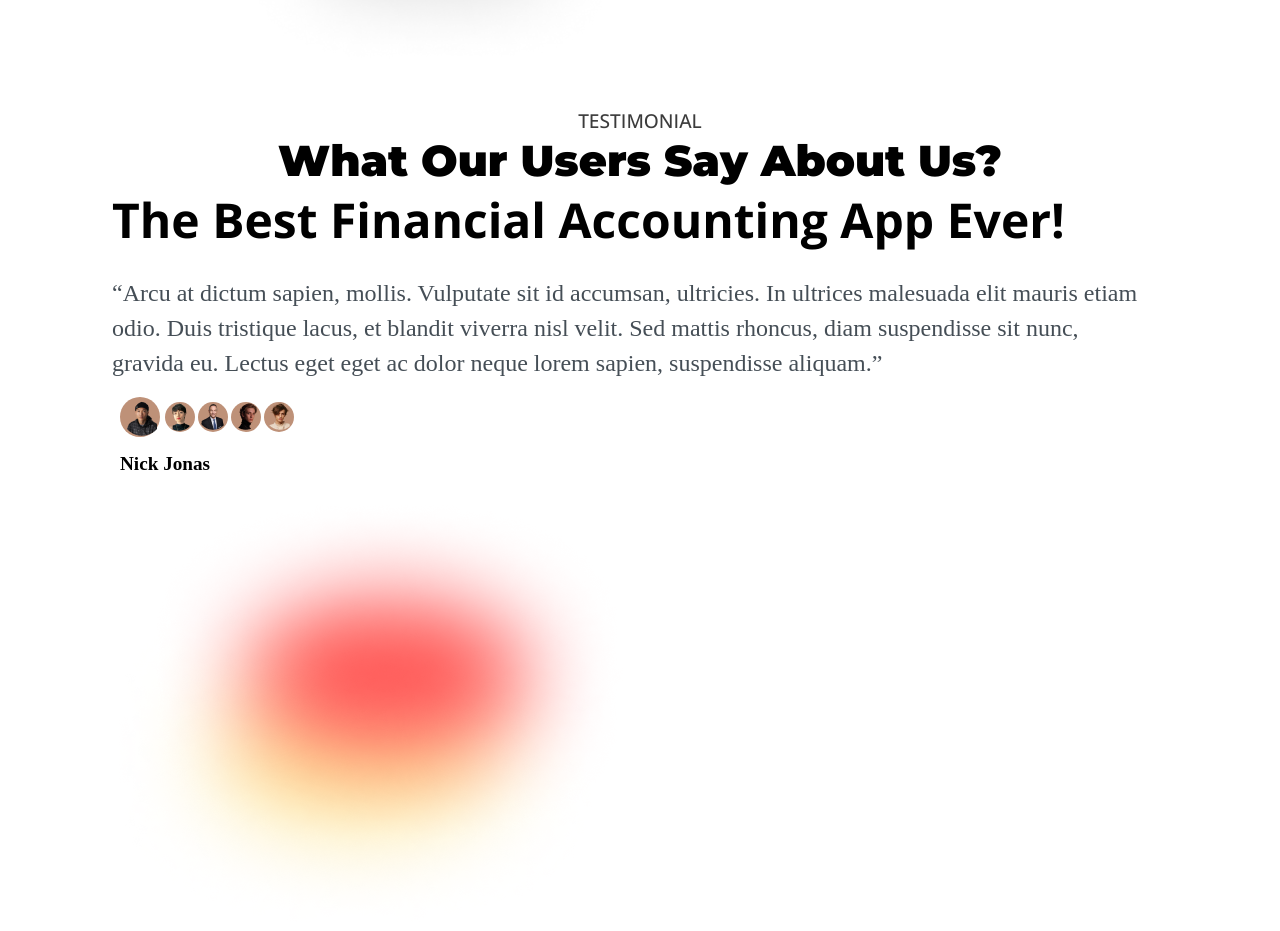
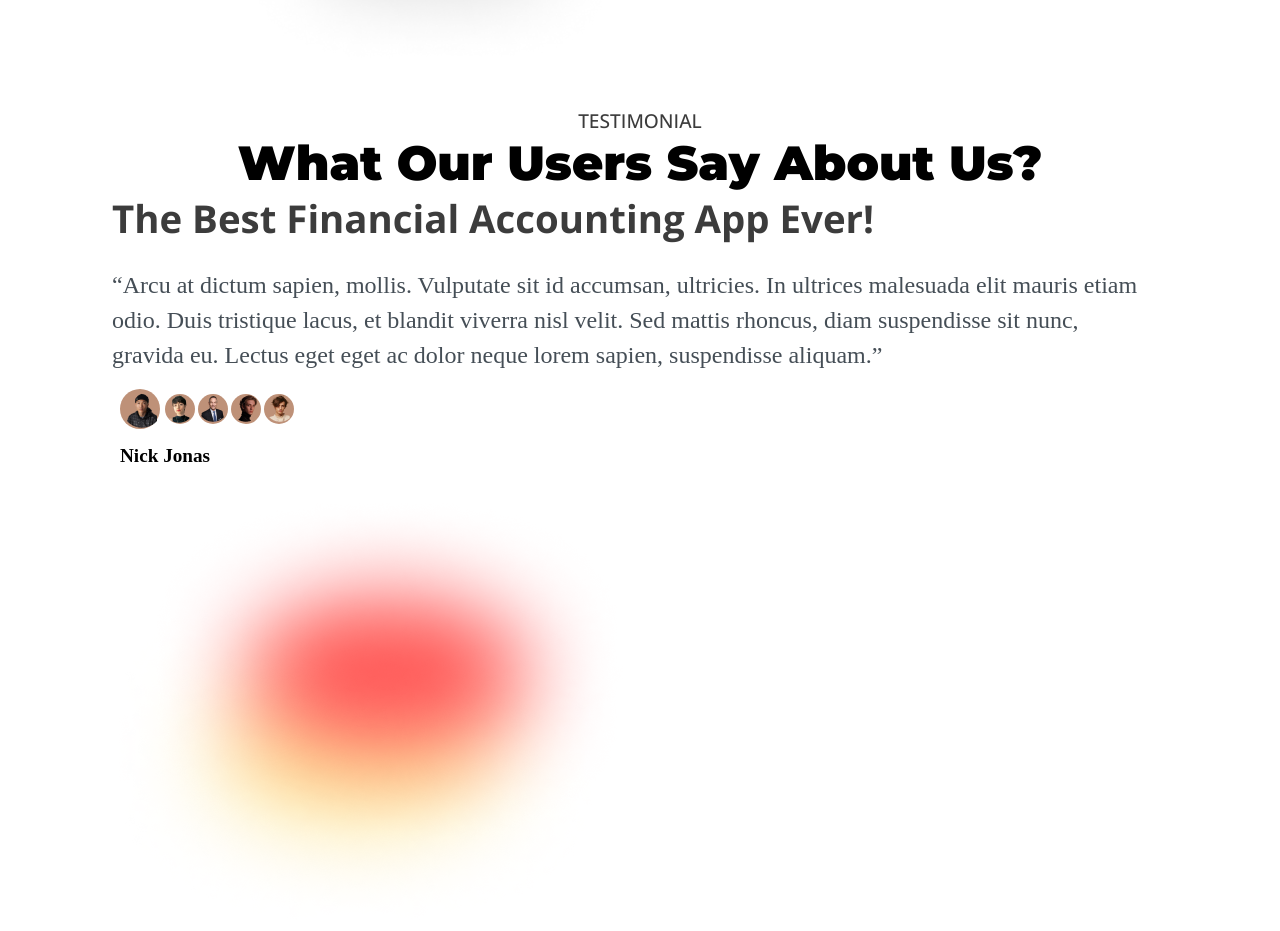
Before and after one commit to GulnaazParveen/finanace-bank-landing, a plain HTML site: page index.html in a window 1280 px wide. Shown: the part 3020-3951 px from the top of the page. Drawn offline with nearby package versions, Linux system fonts and the light colour scheme.

Commit message:
chore change in text

```diff
--- a/style.css
+++ b/style.css
@@ -522,18 +522,19 @@ h4 {
 
 .testimoial-heading {
   font-family: "Montserrat", sans-serif;
-  font-size: 2.7rem;
+  font-size: 3rem;
   text-transform: capitalize;
   font-weight: 900;
 
 }
 
 .testimonial-sub-heading {
-  font-size: 2rem;
+  font-size: 1.6rem;
   text-transform: capitalize;
   font-family: "Open Sans", sans-serif;
   margin-bottom: 1.5rem;
   margin-left: 1rem;
+  color: var(--color-light-black);
 
 }
 
```
